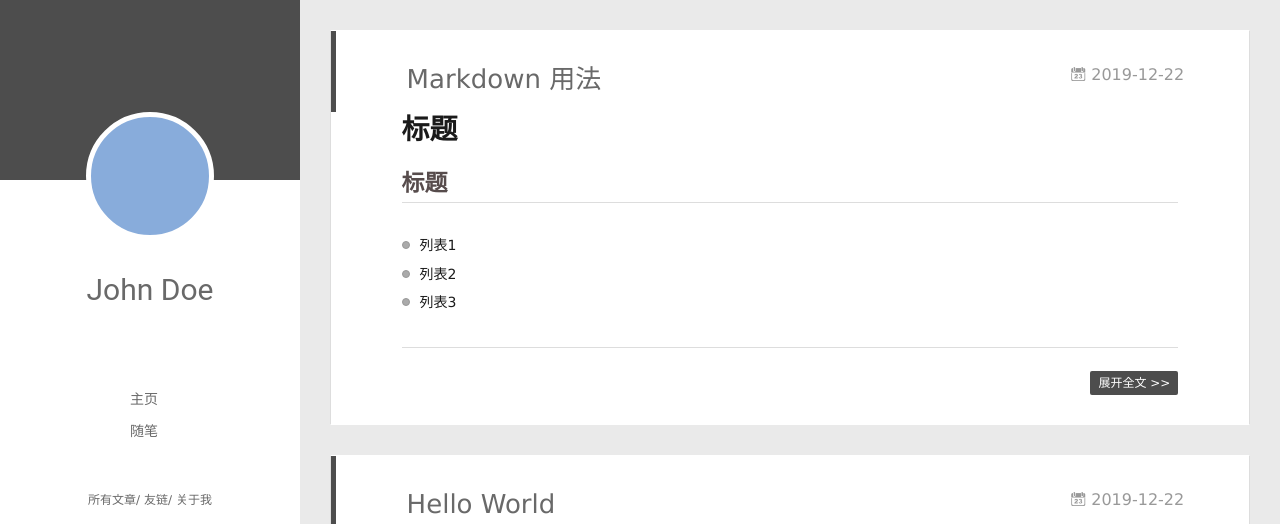
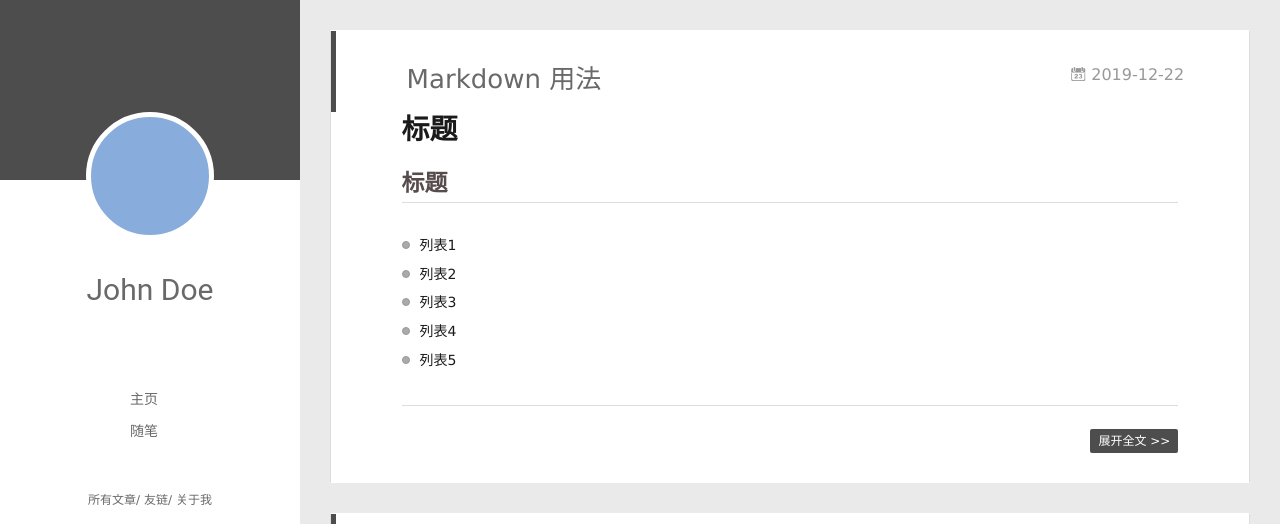
Before and after one commit to wei-xf/wei-xf.github.io, a plain HTML site: page index.html in a window 1280 px wide. Shown: the top 524 px of the page. Drawn offline with Linux system fonts and the light colour scheme; no server answers.

Commit message:
Site updated: 2019-12-22 23:52:18

```diff
--- a/index.html
+++ b/index.html
@@ -176,6 +176,8 @@
 <li>列表1</li>
 <li>列表2</li>
 <li>列表3</li>
+<li>列表4</li>
+<li>列表5</li>
 </ul>
 
 
```
Also changed, not shown: 2019/12/22/My-New-Post/index.html (+5 -3 lines).
